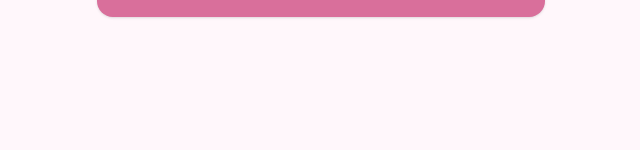
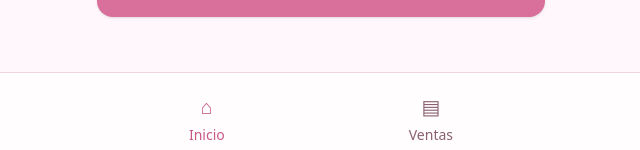
Before and after one commit to Gimenez420/calcommission, a Next.js app: page / in a window 1280 px wide. Shown: the part 647-797 px from the top of the page, without its empty margins (319-959 px from the left). Built offline with nearby package versions, Linux system fonts and the light colour scheme.

Commit message:
wip: v2 navigation and sales list

```diff
--- a/app/page.tsx
+++ b/app/page.tsx
@@ -4,13 +4,15 @@ import { useState } from "react"
 import Dashboard from "@/components/Dashboard"
 import { Sale } from "@/types/sale"
 import { getSales } from "@/lib/storage"
+import SalesList from "@/components/SaleList"
+import BottomNav from "@/components/BottomNav"
 
 export default function Home() {
   const [sales, setSales] = useState<Sale[]>(() => getSales())
-
+  const [view, setView] = useState<"dashboard" | "sales">("dashboard")
 
   return (
-    <main className="mint-h-screen bg-[#fff7fb] px-5 py-6">
+    <main className="min-h-screen bg-[#fff7fb] px-5 pb-28 pt-6">
      <div className="text-center">
         <div className="mb-2 text-2xl text-pink-400">
           ♡
@@ -26,13 +28,36 @@ export default function Home() {
       </div>
 
 
+        {view === "dashboard" ? (
           <Dashboard
             sales={sales}
             onSaleAdded={(newSale) => {
               setSales((currentSales) => [...currentSales, newSale])
             }}
+            onViewSales={() => setView("sales")}
           />
+        ) : (
+         <div className="mx-auto mt-6 w-full max-w-md space-y-5">
 
+
+            <div className="text-center">
+              <h2 className="text-2xl font-bold text-text">
+                Ventas
+              </h2>
+
+              <p className="mt-1 text-sm text-text-soft">
+                Historial de ventas
+              </p>
+            </div>
+
+            <SalesList sales={sales} />
+          </div>
+        )}
+
+        <BottomNav
+          view={view}
+          onChangeView={setView}
+        />
     </main>
   )
 }
--- /dev/null
+++ b/components/BottomNav.tsx
@@ -0,0 +1,43 @@
+"use client"
+
+type BottomNavProps = {
+  view: "dashboard" | "sales"
+  onChangeView: (view: "dashboard" | "sales") => void
+}
+
+export default function BottomNav({
+  view,
+  onChangeView
+}: BottomNavProps) {
+  return (
+    <nav className="fixed bottom-0 left-0 right-0 z-40 border-t border-border bg-surface/95 px-4 pb-[env(safe-area-inset-bottom)] pt-3 backdrop-blur">
+      <div className="mx-auto flex max-w-md justify-around">
+        <button
+          type="button"
+          onClick={() => onChangeView("dashboard")}
+          className={`flex flex-col items-center gap-1 px-6 py-2 text-sm font-medium transition ${
+            view === "dashboard"
+              ? "text-pink-600"
+              : "text-text-soft"
+          }`}
+        >
+          <span className="text-xl">⌂</span>
+          <span>Inicio</span>
+        </button>
+
+        <button
+          type="button"
+          onClick={() => onChangeView("sales")}
+          className={`flex flex-col items-center gap-1 px-6 py-2 text-sm font-medium transition ${
+            view === "sales"
+              ? "text-pink-600"
+              : "text-text-soft"
+          }`}
+        >
+          <span className="text-xl">▤</span>
+          <span>Ventas</span>
+        </button>
+      </div>
+    </nav>
+  )
+}
--- /dev/null
+++ b/components/SaleList.tsx
@@ -0,0 +1,49 @@
+"use client"
+
+import { brands } from "@/data/brand"
+import { Sale } from "@/types/sale"
+
+type SalesListProps = {
+    sales: Sale[]
+}
+
+export default function SalesList({sales}: SalesListProps) {
+    const sortedSales = [...sales].sort(
+        (a, b) => b.date.localeCompare(a.date)
+    )
+
+    return (
+        <div className="space-y-3">
+            {sortedSales.map((sale) => {
+                const brand = brands.find(
+                    (brand) => brand.id === sale.brandId
+                )
+
+                return (
+                <div
+                    key={sale.id}
+                    className="rounded-2xl border border-border bg-surface p-4 shadow-sm"
+                >
+                    <div className="flex items-center justify-between">
+                    <div>
+                        <p className="font-semibold text-text">
+                        {brand?.name}
+                        </p>
+
+                        <p className="mt-1 text-sm text-text-soft">
+                        {sale.date}
+                        </p>
+                    </div>
+
+                    <p className="text-lg font-bold text-pink-600">
+                        {sale.amount.toFixed(2)} €
+                    </p>
+                    </div>
+                </div>
+                )
+            })}
+        </div>
+
+
+    )
+}
```
Also changed, not shown: components/Dashboard.tsx (+6 -1 lines). Lines whose indentation alone changed are shown as unchanged.
